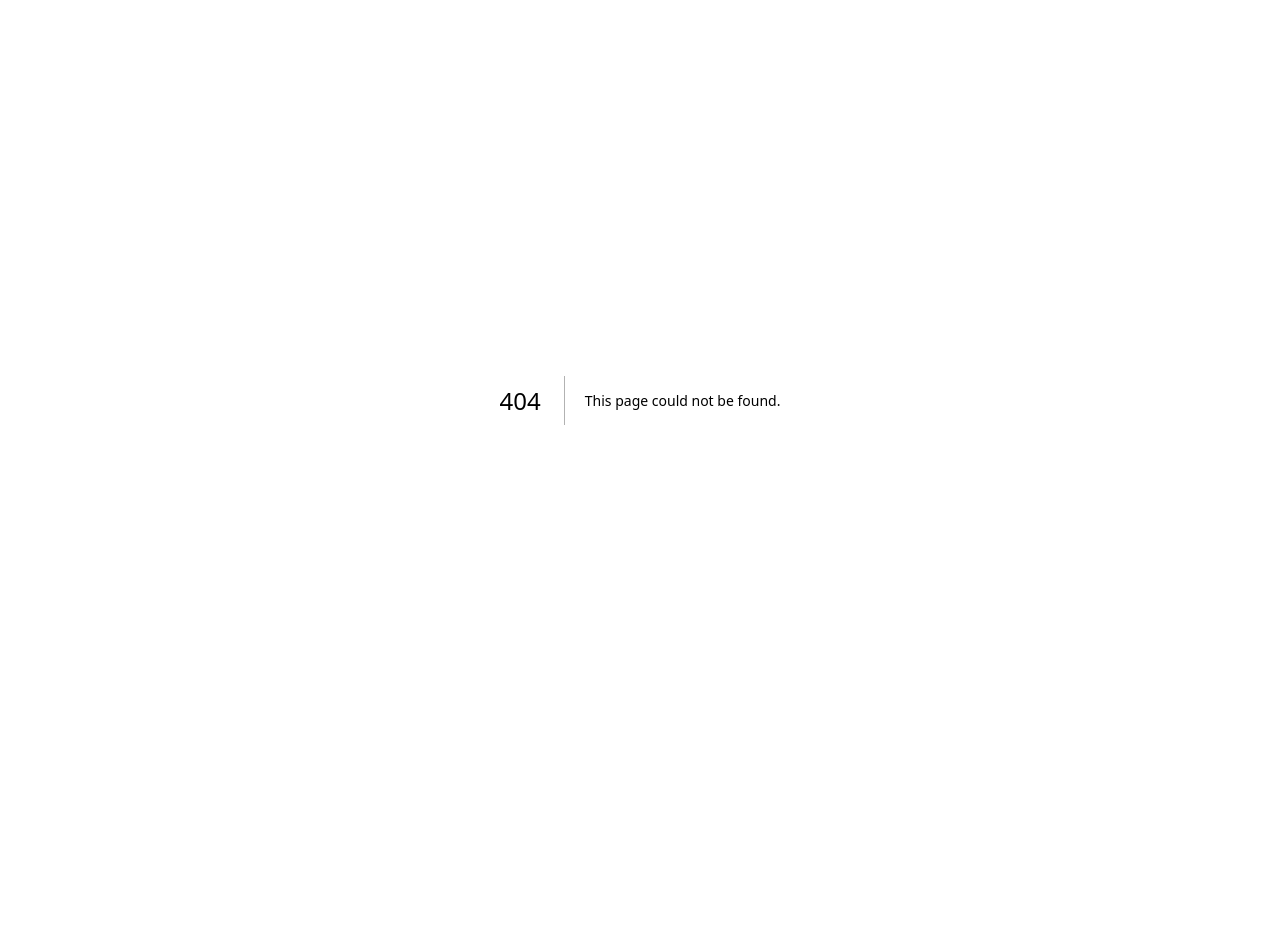
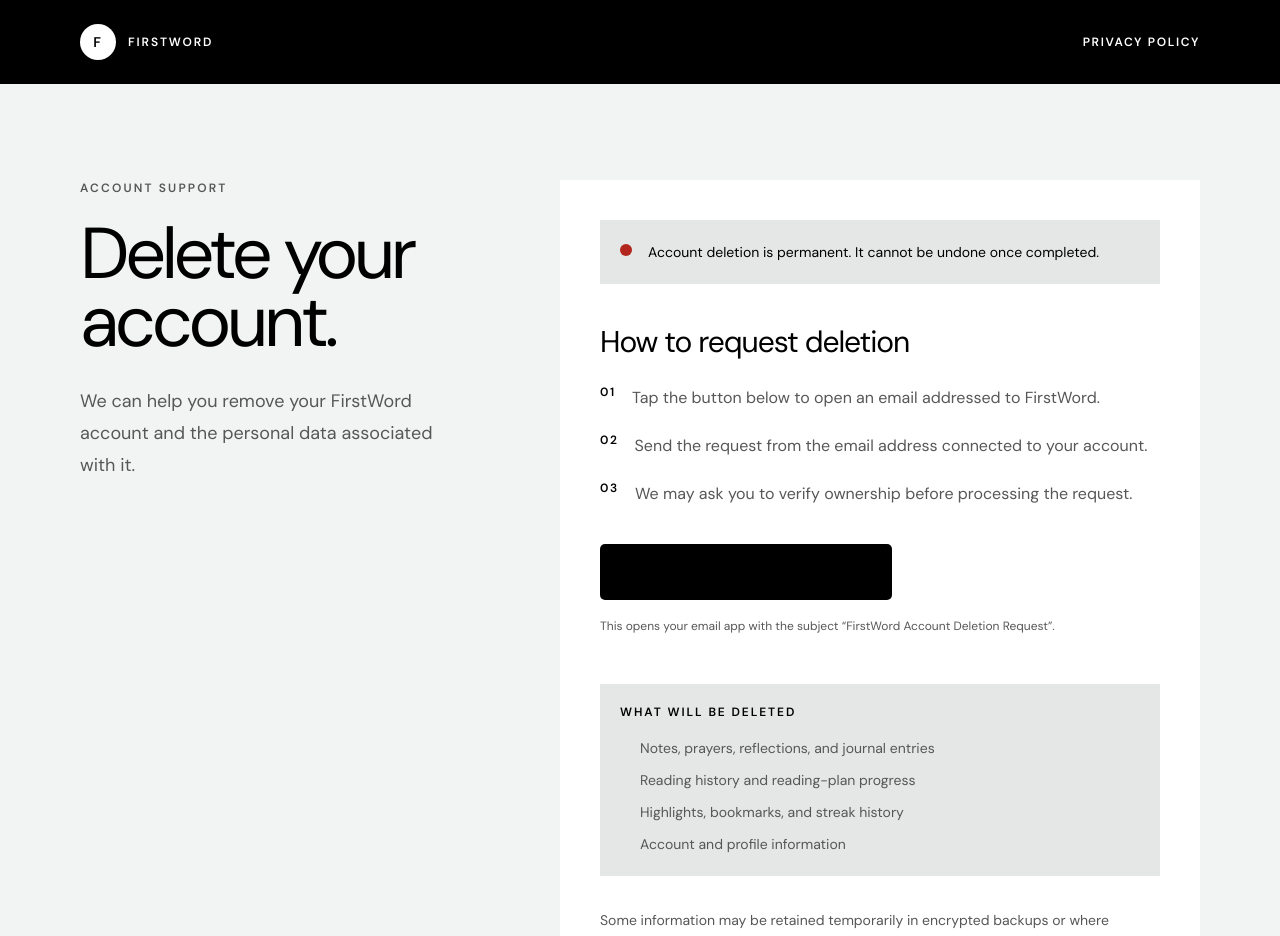
Before and after one commit to A03Labs/firstword-web, a Next.js app: page /delete-account in a window 1280 px wide. Before the commit this address had no page. Shown: the top 936 px of the page. Before the commit the page ends 800 px from the top, so only its background shows below. Built offline with nearby package versions, Linux system fonts and the light colour scheme.

Commit message:
feat: add delete account page and link in navigation

```diff
--- /dev/null
+++ b/src/app/delete-account/page.tsx
@@ -0,0 +1,136 @@
+import type { Metadata } from "next";
+import Link from "next/link";
+
+export const metadata: Metadata = {
+    title: "Delete Account | FirstWord",
+    description: "Request deletion of your FirstWord account and associated data.",
+};
+
+const deletionEmail = "hello@firstword.online";
+const deletionSubject = "FirstWord Account Deletion Request";
+const deletionHref = `mailto:${deletionEmail}?subject=${encodeURIComponent(deletionSubject)}`;
+
+const dataList = [
+    "Notes, prayers, reflections, and journal entries",
+    "Reading history and reading-plan progress",
+    "Highlights, bookmarks, and streak history",
+    "Account and profile information",
+];
+
+export default function DeleteAccountPage() {
+    return (
+        <main className="min-h-screen bg-background text-foreground">
+            <header className="bg-black text-white">
+                <div className="mx-auto flex w-[min(1120px,calc(100%-2rem))] items-center justify-between py-6 sm:w-[min(1120px,calc(100%-3rem))]">
+                    <Link
+                        className="flex items-center gap-3 text-xs font-semibold uppercase tracking-[0.16em]"
+                        href="/"
+                    >
+                        <span className="grid size-9 place-items-center rounded-full bg-white text-sm font-semibold text-black">
+                            F
+                        </span>
+                        FirstWord
+                    </Link>
+                    <a
+                        className="text-xs font-semibold uppercase tracking-[0.14em] text-white/70 transition hover:text-white"
+                        href="/privacy"
+                    >
+                        Privacy Policy
+                    </a>
+                </div>
+            </header>
+
+            <div className="mx-auto grid w-[min(1120px,calc(100%-2rem))] gap-12 py-16 sm:w-[min(1120px,calc(100%-3rem))] sm:py-24 lg:grid-cols-[0.75fr_1.25fr] lg:gap-24">
+                <section>
+                    <p className="text-xs font-semibold uppercase tracking-[0.18em] text-muted">
+                        Account support
+                    </p>
+                    <h1 className="mt-6 max-w-lg text-5xl font-normal leading-[0.95] tracking-[-0.06em] sm:text-7xl">
+                        Delete your account.
+                    </h1>
+                    <p className="mt-7 max-w-md text-lg leading-8 text-muted">
+                        We can help you remove your FirstWord account and the personal data
+                        associated with it.
+                    </p>
+                </section>
+
+                <div className="bg-surface p-6 sm:p-10">
+                    <div className="flex items-start gap-4 bg-surface-muted p-5">
+                        <span
+                            className="mt-1 size-3 shrink-0 rounded-full bg-danger"
+                            aria-hidden="true"
+                        />
+                        <p className="text-sm leading-6">
+                            Account deletion is permanent. It cannot be undone once completed.
+                        </p>
+                    </div>
+
+                    <h2 className="mt-10 text-2xl font-normal tracking-[-0.035em] sm:text-3xl">
+                        How to request deletion
+                    </h2>
+                    <ol className="mt-6 grid gap-5 text-base leading-7 text-muted">
+                        <li className="flex gap-4">
+                            <span className="text-xs font-semibold tracking-[0.14em] text-foreground">
+                                01
+                            </span>
+                            <span>Tap the button below to open an email addressed to FirstWord.</span>
+                        </li>
+                        <li className="flex gap-4">
+                            <span className="text-xs font-semibold tracking-[0.14em] text-foreground">
+                                02
+                            </span>
+                            <span>Send the request from the email address connected to your account.</span>
+                        </li>
+                        <li className="flex gap-4">
+                            <span className="text-xs font-semibold tracking-[0.14em] text-foreground">
+                                03
+                            </span>
+                            <span>
+                                We may ask you to verify ownership before processing the request.
+                            </span>
+                        </li>
+                    </ol>
+
+                    <a
+                        className="mt-9 inline-flex min-h-14 w-full items-center justify-center rounded-[5px] bg-black px-6 text-sm font-semibold uppercase tracking-[0.12em] text-white transition hover:bg-black/75 focus-visible:outline-2 focus-visible:outline-offset-4 focus-visible:outline-black sm:w-auto"
+                        href={deletionHref}
+                    >
+                        Request account deletion
+                    </a>
+
+                    <p className="mt-4 text-xs leading-5 text-muted">
+                        This opens your email app with the subject “{deletionSubject}”.
+                    </p>
+
+                    <div className="mt-12 bg-surface-muted p-5">
+                        <h2 className="text-xs font-semibold uppercase tracking-[0.16em]">
+                            What will be deleted
+                        </h2>
+                        <ul className="mt-4 grid gap-2 pl-5 text-sm leading-6 text-muted">
+                            {dataList.map((item) => (
+                                <li key={item}>{item}</li>
+                            ))}
+                        </ul>
+                    </div>
+
+                    <p className="mt-8 text-sm leading-6 text-muted">
+                        Some information may be retained temporarily in encrypted backups or
+                        where required for legal, security, or fraud-prevention purposes. Read
+                        the full details in our{" "}
+                        <a className="font-semibold text-foreground underline underline-offset-4" href="/privacy">
+                            Privacy Policy
+                        </a>
+                        .
+                    </p>
+                </div>
+            </div>
+
+            <footer className="bg-black px-6 py-8 text-center text-xs text-white/70">
+                Questions? Contact {" "}
+                <a className="font-semibold text-white" href={`mailto:${deletionEmail}`}>
+                    {deletionEmail}
+                </a>
+            </footer>
+        </main>
+    );
+}
--- a/src/app/page.tsx
+++ b/src/app/page.tsx
@@ -209,6 +209,9 @@
                         <a className="transition hover:text-white" href="/privacy">
                             Privacy Policy
                         </a>
+                        <a className="transition hover:text-white" href="/delete-account">
+                            Delete Account
+                        </a>
                         <a className="transition hover:text-white" href="mailto:hello@firstword.online">
                             Contact
                         </a>
--- a/src/app/privacy/page.tsx
+++ b/src/app/privacy/page.tsx
@@ -5,33 +5,6 @@
     title: string;
     children: ReactNode;
 };
-
-const contents = [
-    ["01", "Information We Collect"],
-    ["02", "Bible Reading Data"],
-    ["03", "Notes, Reflections, Prayers, and Journals"],
-    ["04", "Focus Mode and App Blocking"],
-    ["05", "Device and Technical Information"],
-    ["06", "Notifications"],
-    ["07", "Location Information"],
-    ["08", "Payments and Subscriptions"],
-    ["09", "Third-Party Services"],
-    ["10", "Bible Content"],
-    ["11", "How We Use Your Information"],
-    ["12", "Advertising"],
-    ["13", "Data Sharing"],
-    ["14", "Your Private Content"],
-    ["15", "Data Security"],
-    ["16", "Data Retention"],
-    ["17", "Account Deletion"],
-    ["18", "Children's Privacy"],
-    ["19", "Your Privacy Rights"],
-    ["20", "International Data Transfers"],
-    ["21", "Cookies and Similar Technologies"],
-    ["22", "Changes to This Privacy Policy"],
-    ["23", "Contact Us"],
-    ["24", "Summary"],
-] as const;
 
 function PolicySection({ number, title, children }: PolicySectionProps) {
     return (
```
